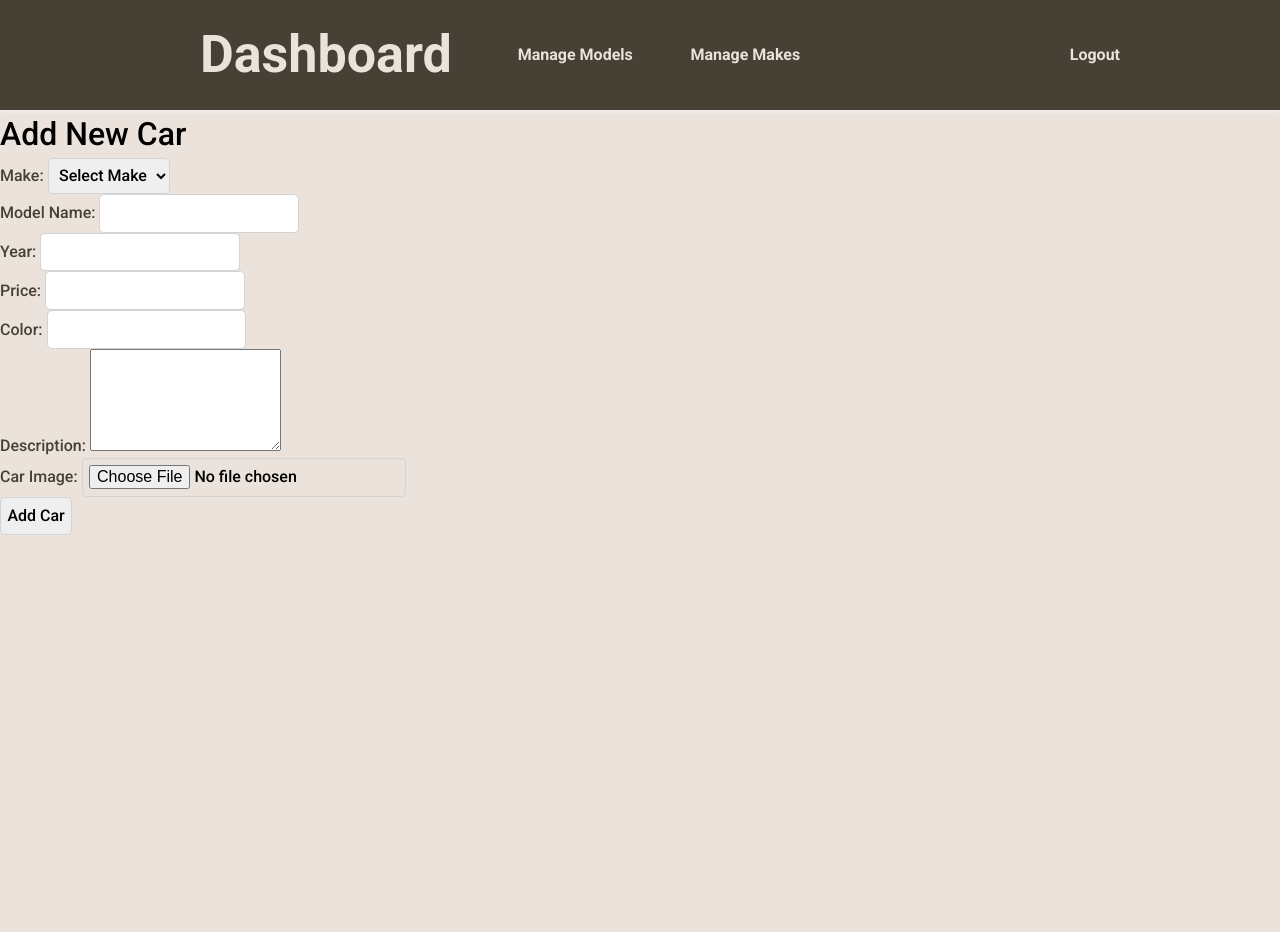
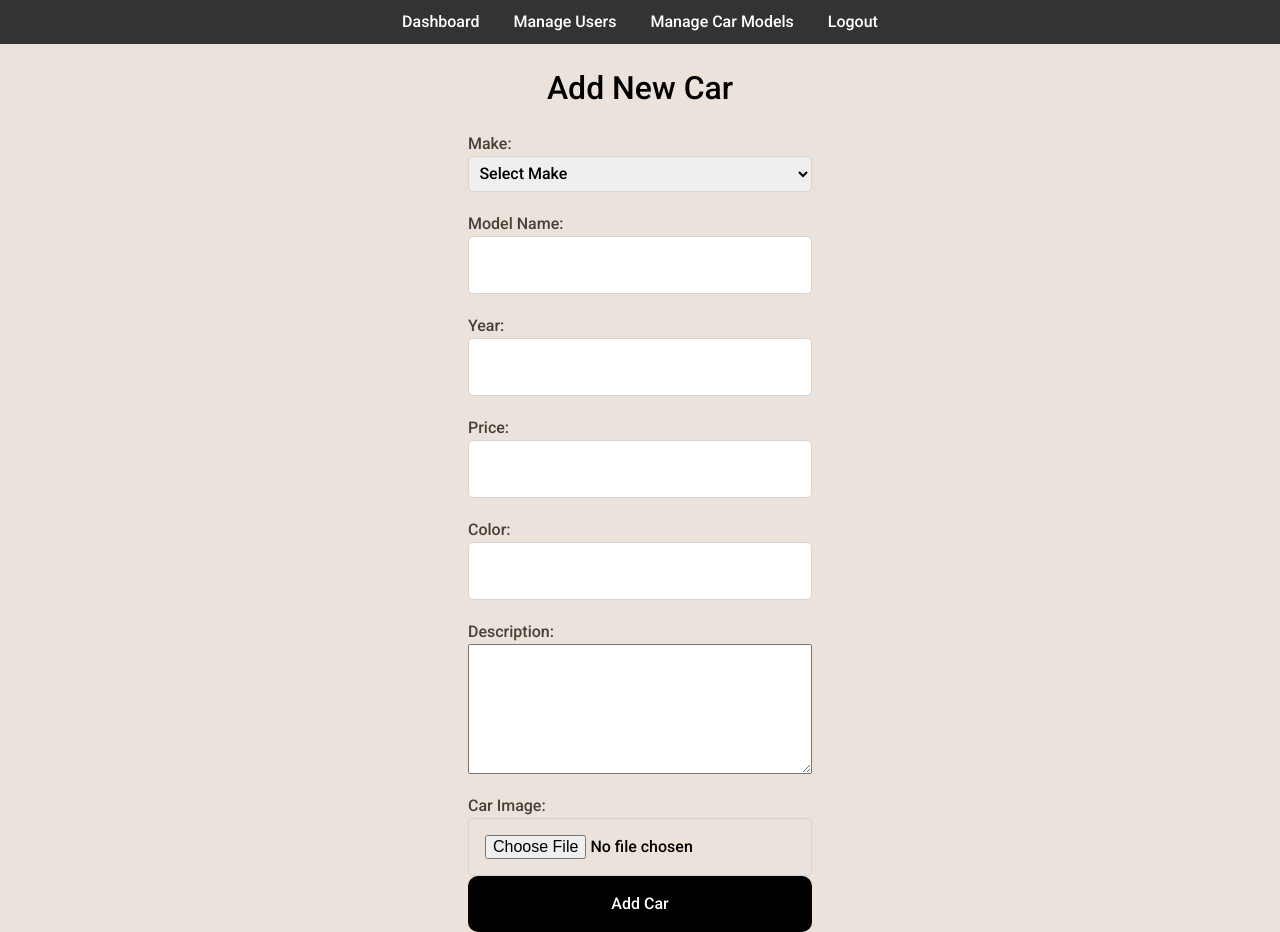
Before and after one commit to SauravSth/PHPGroupProject, a PHP site: page /admin/add_models.php in a window 1280 px wide. Before the commit the page ends 800 px from the top, so only its background shows below. Run offline with PHP 8.4, Linux system fonts and the light colour scheme; the visitor is signed in with stand-in values (Sample User, id 1); data that the repository does not hold is empty; some web fonts are replaced.

Commit message:
Added CSS to multiple pages

```diff
--- a/admin/add_models.php
+++ b/admin/add_models.php
@@ -85,22 +85,11 @@ if (isset($_POST['add'])) {
     <link rel="stylesheet" href="../public/css/styles.css">
 </head>
 <body>
-    <nav>
-        <div class="navLeft">
-            <ul>
-                <li class="logo"><a href="./admin_dashboard.php">Dashboard</a></li>
-                <li><a href="./manage_models.php">Manage Models</a></li>
-                <li><a href="./manage_makes.php">Manage Makes</a></li>
-            </ul>
-        </div>
-        <div class="navRight">
-            <a href="./logout.php">Logout</a>
-        </div>
-    </nav>
-    <main>
+    <?php include('./admin_navbar.php') ?>
+    <main id="addModelMain">
         <h1>Add New Car</h1>
         <form action="" method="POST" enctype="multipart/form-data">
-            <div>
+
                 <label for="make">Make:</label>
                 <select id="make" name="make_id" required>
                     <option value="">Select Make</option>
@@ -110,32 +99,26 @@ if (isset($_POST['add'])) {
                     </option>
                 <?php endforeach; ?>
                 </select>
-            </div>
-            <div>
+
                 <label for="name">Model Name:</label>
                 <input type="text" id="name" name="name" required>
-            </div>
-            <div>
+
                 <label for="year">Year:</label>
                 <input type="number" id="year" name="year" required>
-            </div>
-            <div>
+
                 <label for="price">Price:</label>
                 <input type="number" id="price" name="price" step="0.01" required>
-            </div>
-            <div>
+
                 <label for="color">Color:</label>
                 <input type="text" id="color" name="color" required>
-            </div>
-            <div>
+
                 <label for="description">Description:</label>
                 <textarea id="description" name="description" rows="4" required></textarea>
-            </div>
-            <div>
+
                 <label for="image">Car Image:</label>
                 <input type="file" id="image" name="image" accept="image/*" required>
-            </div>
-            <input type="submit" name="add" value="Add Car">
+
+            <button type="submit" name="add" class="btnHover">Add Car</button>
         </form>
     </main>
 </body>
--- /dev/null
+++ b/admin/admin_navbar.php
@@ -0,0 +1,6 @@
+<div class="navbar">
+        <a href="./admin_dashboard.php">Dashboard</a>
+        <a href="./users.php">Manage Users</a>
+        <a href="./car_models.php">Manage Car Models</a>
+        <a href="../customer/logout.php">Logout</a>
+    </div>
--- a/customer/checkout.php
+++ b/customer/checkout.php
@@ -32,9 +32,9 @@ if ($cart->checkout($userId)) {
         <?php if (isset($successMessage)): ?>
             <div class="successMessage">
                 <p><?php echo htmlspecialchars($successMessage); ?></p>
-                <p><a href="invoice.php?order_id=<?php echo $orderId; ?>">Download Invoice</a></p>
+                <a href="invoice.php?order_id=<?php echo $orderId; ?>" class="btnHover border">Download Invoice</a>
             </div>
-            <a href="shop.php">Continue Shopping</a>
+            <a href="shop.php" class="btnHover border">Continue Shopping</a>
         <?php elseif (isset($errorMessage)): ?>
             <div class="errorMessage">
                 <p><?php echo htmlspecialchars($errorMessage); ?></p>
--- a/public/css/reset.css
+++ b/public/css/reset.css
@@ -19,6 +19,9 @@
 body {
 	line-height: 1.5;
 	-webkit-font-smoothing: antialiased;
+}
+main {
+	min-height: 60vh;
 }
 
 img,
@@ -51,6 +54,7 @@ h6 {
 a {
 	text-decoration: none;
 	font: inherit;
+	color: black;
 }
 
 li {
--- a/public/css/styles.css
+++ b/public/css/styles.css
@@ -14,6 +14,9 @@ nav {
 }
 .navLeft {
 	flex-grow: 0.3;
+}
+.navRight a {
+	margin-right: 20px;
 }
 .logo {
 	width: 5em;
@@ -477,3 +480,139 @@ form button {
 #viewModelMain img {
 	width: 20%;
 }
+
+/* CART */
+#cartMain,
+#checkoutMain,
+#editModelMain,
+#addModelMain {
+	width: 60%;
+	margin: auto;
+	display: flex;
+	justify-content: center;
+	align-items: center;
+	flex-direction: column;
+}
+#cartMain table {
+	border-collapse: collapse;
+	border: 2px solid var(--color-accent);
+	margin-bottom: 10px;
+}
+#cartMain :is(th, td) {
+	padding: 0.6em 1em;
+}
+#cartMain td:last-of-type:hover {
+	background-color: var(--color-accent);
+	transition: all 0.3s;
+	& a {
+		color: white;
+	}
+}
+#cartMain tr:nth-child(odd) {
+	background-color: rgb(103, 95, 80);
+	color: white;
+	& a {
+		color: white;
+	}
+}
+#cartMain tr:first-of-type {
+	background-color: var(--color-accent);
+}
+#cartMain tr:nth-child(odd) td:last-of-type:hover {
+	background-color: var(--color-secondary);
+	transition: all 0.3s;
+	& a {
+		color: black;
+	}
+}
+.cartTotal {
+	font-size: larger;
+}
+.border {
+	border: 1px solid var(--color-accent);
+}
+.continueShopping {
+	display: flex;
+	gap: 10px;
+}
+.successMessage {
+	display: flex;
+	flex-direction: column;
+	justify-content: center;
+	align-items: center;
+	margin-bottom: 10px;
+}
+.successMessage p {
+	margin-bottom: 20px;
+}
+
+/* ADMIN */
+.container {
+	width: 80%;
+	margin: auto;
+	padding: 20px;
+}
+.card {
+	background: #fff;
+	border-radius: 5px;
+	box-shadow: 0 0 10px rgba(0, 0, 0, 0.1);
+	margin: 20px;
+	padding: 1.5em;
+	text-align: center;
+}
+
+.card h3 {
+	margin: 0;
+	font-size: 24px;
+}
+.card p {
+	font-size: 18px;
+	color: #555;
+}
+.navbar {
+	background: #333;
+	color: #fff;
+	padding: 10px;
+	text-align: center;
+}
+.navbar a {
+	color: #fff;
+	text-decoration: none;
+	margin: 0 15px;
+}
+
+/* VIEW MODEL */
+.viewModelWrapper {
+	display: flex;
+	border: 2px solid var(--color-accent);
+	justify-content: space-between;
+	border-radius: 20px;
+	align-items: center;
+	margin-bottom: 10px;
+	padding: 2em;
+}
+.viewModelWrapper p {
+	color: var(--color-accent);
+}
+#viewModelHeader {
+	padding: 2em 0;
+	/* text-align: right; */
+}
+#viewModelHeader h1 {
+	margin-bottom: 30px;
+}
+
+/* EDIT MODEL */
+#editModelMain,
+#addModelMain {
+	margin-top: 20px;
+}
+#editModelMain form,
+#addModelMain form {
+	display: flex;
+	flex-direction: column;
+}
+#editModelMain :is(input, textarea, button),
+#addModelMain :is(input, textarea, button) {
+	padding: 1em;
+}
```
Also changed, not shown: admin/admin_dashboard.php (+11 -55 lines), admin/edit_models.php (+3 -16 lines), admin/view_models.php (+10 -16 lines), customer/cart.php (+10 -5 lines), customer/login.php (+6 -1 lines).
